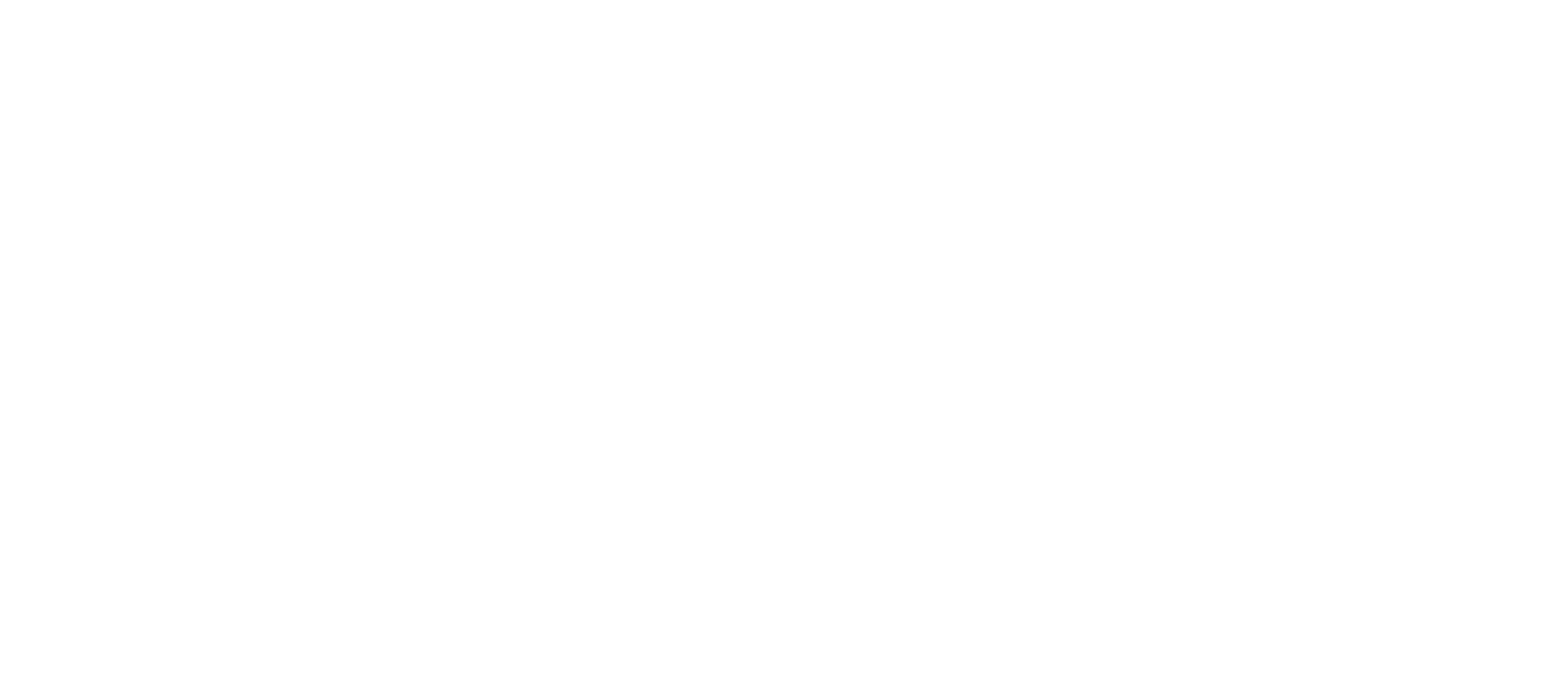
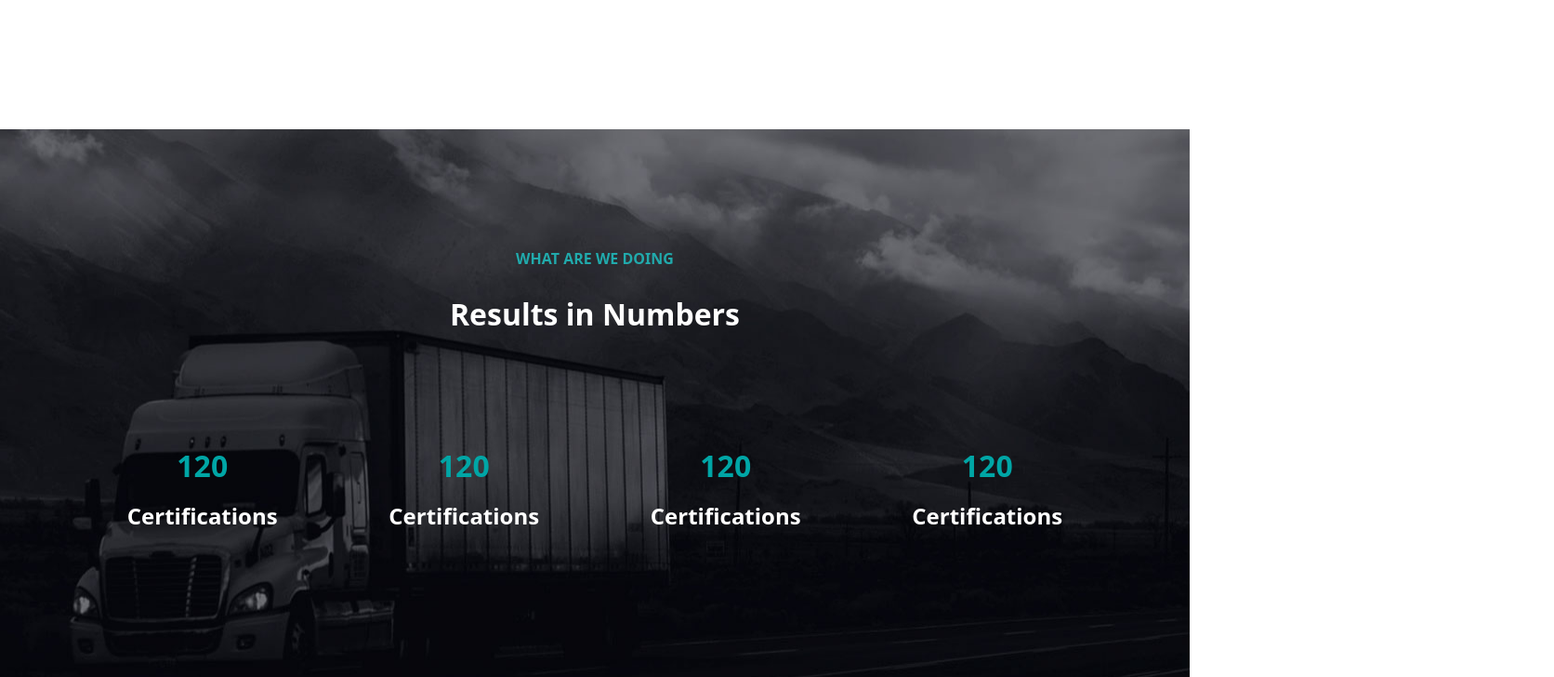
Before and after one commit to RiccardoBernardi1/proj-html-vuejs, a Vue app: page / in a window 1280 px wide. Shown: the part 3289-4017 px from the top of the page at 93% size, 1672 px wide, since content can reach past the window. Before the commit the page ends 3428 px from the top, so only its background shows below. Built offline with nearby package versions, Linux system fonts and the light colour scheme.

Commit message:
Aggiunge struttura quarta sezione

```diff
--- a/src/components/AppMain.vue
+++ b/src/components/AppMain.vue
@@ -2,12 +2,14 @@
 import FirstSection from "./MainComponents/FirstSection.vue";
 import SecondSection from "./MainComponents/SecondSection.vue";
 import ThirdSection from "./MainComponents/ThirdSection.vue";
+import FourthSection from "./MainComponents/FourthSection.vue";
 export default {
   name: "AppMain",
   components: {
     FirstSection,
     SecondSection,
     ThirdSection,
+    FourthSection,
   },
 };
 </script>
@@ -17,6 +19,7 @@ export default {
     <FirstSection />
     <SecondSection />
     <ThirdSection />
+    <FourthSection />
   </main>
 </template>
 
--- /dev/null
+++ b/src/components/FourthSectionComp/ResultCard.vue
@@ -0,0 +1,18 @@
+<template>
+  <div class="result-card text-center">
+    <div class="num fs-2 fw-bold mb-3">120</div>
+    <h4 class="fw-bold">Certifications</h4>
+  </div>
+</template>
+
+<script>
+export default {
+  name: "ResultCard",
+};
+</script>
+
+<style lang="scss" scoped>
+.num {
+  color: #00a6a6;
+}
+</style>
--- a/src/components/MainComponents/FourthSection.vue
+++ b/src/components/MainComponents/FourthSection.vue
@@ -1,11 +1,37 @@
 <template>
-  <section></section>
+  <section>
+    <div class="container text-center">
+      <h6 class="fw-bold">WHAT ARE WE DOING</h6>
+      <h2 class="fw-bold"><span>Results</span> in Numbers</h2>
+      <div class="results d-flex">
+        <ResultCard v-for="n in 4" />
+      </div>
+    </div>
+  </section>
 </template>
 
 <script>
+import ResultCard from "../FourthSectionComp/ResultCard.vue";
 export default {
   name: "FourthSection",
+  components: {
+    ResultCard,
+  },
 };
 </script>
 
-<style lang="scss" scoped></style>
+<style lang="scss" scoped>
+section {
+  background-image: url("../../assets/bg-10.jpg");
+  background-position: center;
+  padding: 8.125rem 0 9.375rem;
+  color: white;
+  h2 {
+    margin-bottom: 7.5rem;
+  }
+  .results {
+    width: 100%;
+    justify-content: space-around;
+  }
+}
+</style>
--- a/src/components/MainComponents/ThirdSection.vue
+++ b/src/components/MainComponents/ThirdSection.vue
@@ -25,6 +25,7 @@ export default {
 <style lang="scss" scoped>
 section {
   padding: 8.125rem 9.375rem;
+  overflow: hidden;
   h2 span {
     color: #058283;
     padding: 0.5rem 1rem;
```
Also changed, not shown: src/assets/bg-10.jpg (added).
